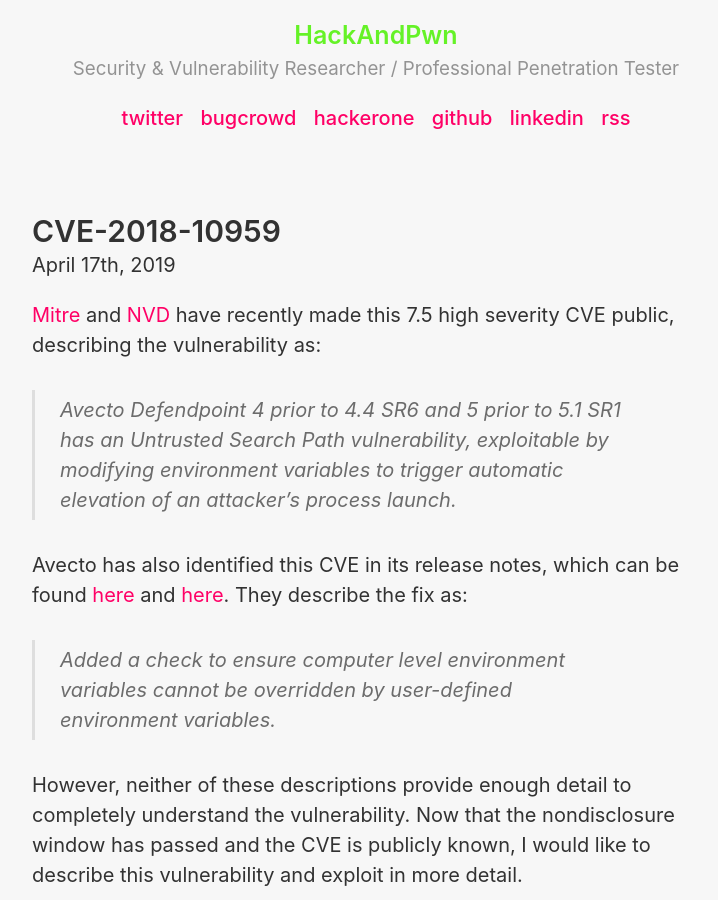
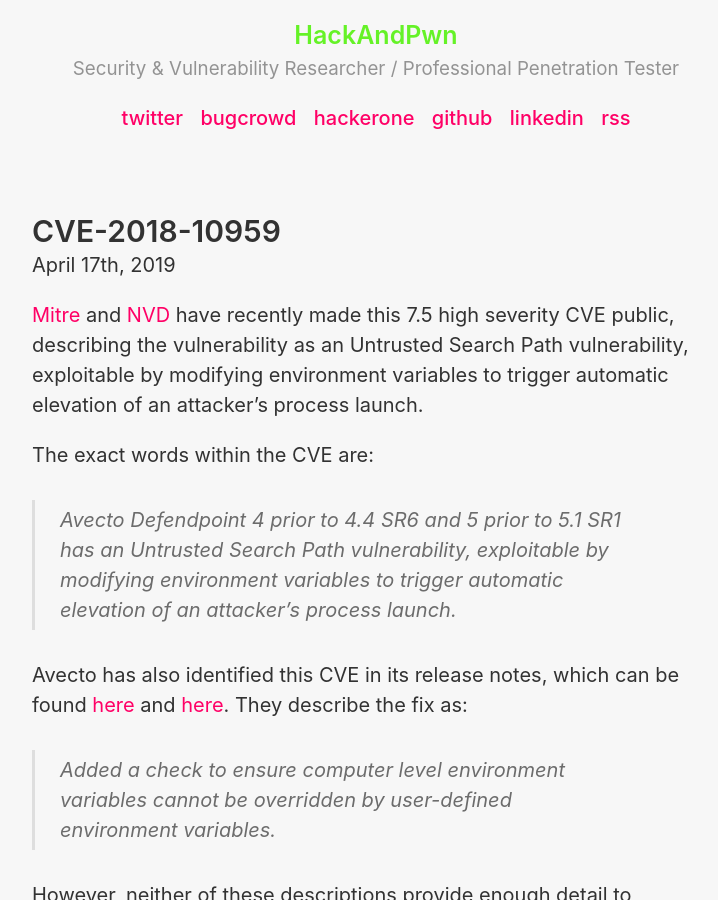
Before and after one commit to HackAndPwn/HackAndPwn.github.io, a Jekyll site: the page built from _posts/2019-04-17-cve-2018-10959.md, in a window 1280 px wide and 900 px high. Shown: the whole window, without its empty margins (258-976 px from the left). Built offline with Jekyll 4.4.1, drawn with Linux system fonts in a browser that asks for light colours.

Commit message:
Modify preview of cve-2019-10959 post

```diff
--- a/_posts/2019-04-17-cve-2018-10959.md
+++ b/_posts/2019-04-17-cve-2018-10959.md
@@ -2,9 +2,12 @@
 layout: post
 title: CVE-2018-10959
 date: 2019-04-17 00:00:00
+tags: draft
 ---
 
-[Mitre](https://cve.mitre.org/cgi-bin/cvename.cgi?name=2018-10959) and [NVD](https://nvd.nist.gov/vuln/detail/CVE-2018-10959) have recently made this 7.5 high severity CVE public, describing the vulnerability as:
+[Mitre](https://cve.mitre.org/cgi-bin/cvename.cgi?name=2018-10959) and [NVD](https://nvd.nist.gov/vuln/detail/CVE-2018-10959) have recently made this 7.5 high severity CVE public, describing the vulnerability as an Untrusted Search Path vulnerability, exploitable by modifying environment variables to trigger automatic elevation of an attacker's process launch.
+
+The exact words within the CVE are:
 
 > Avecto Defendpoint 4 prior to 4.4 SR6 and 5 prior to 5.1 SR1 has an Untrusted Search Path vulnerability, exploitable by modifying environment variables to trigger automatic elevation of an attacker's process launch.
 
```
